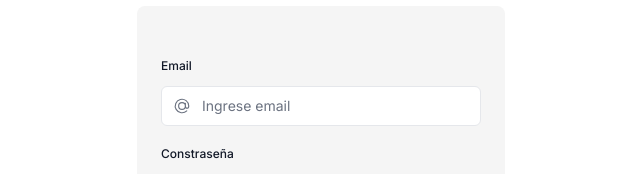
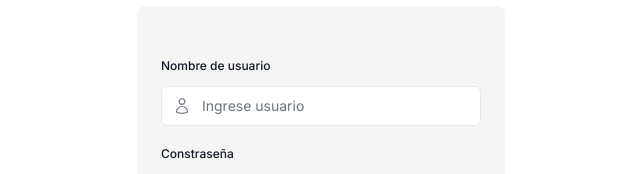
Before and after one commit to thiagoh20/Tickets-Front, a Next.js app: page / in a window 1280 px wide. Shown: the part 174-348 px from the top of the page, without its empty margins (319-959 px from the left). Built offline with nearby package versions, Linux system fonts and the light colour scheme; no server answers; a web font is replaced by a local one.

Commit message:
[Feature]

```diff
--- a/app/ui/login-form.tsx
+++ b/app/ui/login-form.tsx
@@ -1,8 +1,8 @@
 'use client';
 import {
-  AtSymbolIcon,
   KeyIcon,
   ExclamationCircleIcon,
+  UserIcon,
 } from '@heroicons/react/24/outline';
 import { ArrowRightIcon } from '@heroicons/react/20/solid';
 import { Button } from './button';
@@ -20,7 +20,7 @@
               className="mb-3 mt-5 block text-xs font-medium text-gray-900"
               htmlFor="email"
             >
-              Email
+              Nombre de usuario
             </label>
             <div className="relative">
               <input
@@ -28,10 +28,10 @@
                 id="email"
                 type="text"
                 name="email"
-                placeholder="Ingrese email"
+                placeholder="Ingrese usuario"
                 required
               />
-              <AtSymbolIcon className="pointer-events-none absolute left-3 top-1/2 h-[18px] w-[18px] -translate-y-1/2 text-gray-500 peer-focus:text-gray-900" />
+              <UserIcon className="pointer-events-none absolute left-3 top-1/2 h-[18px] w-[18px] -translate-y-1/2 text-gray-500 peer-focus:text-gray-900" />
             </div>
           </div>
           <div className="mt-4">
```
